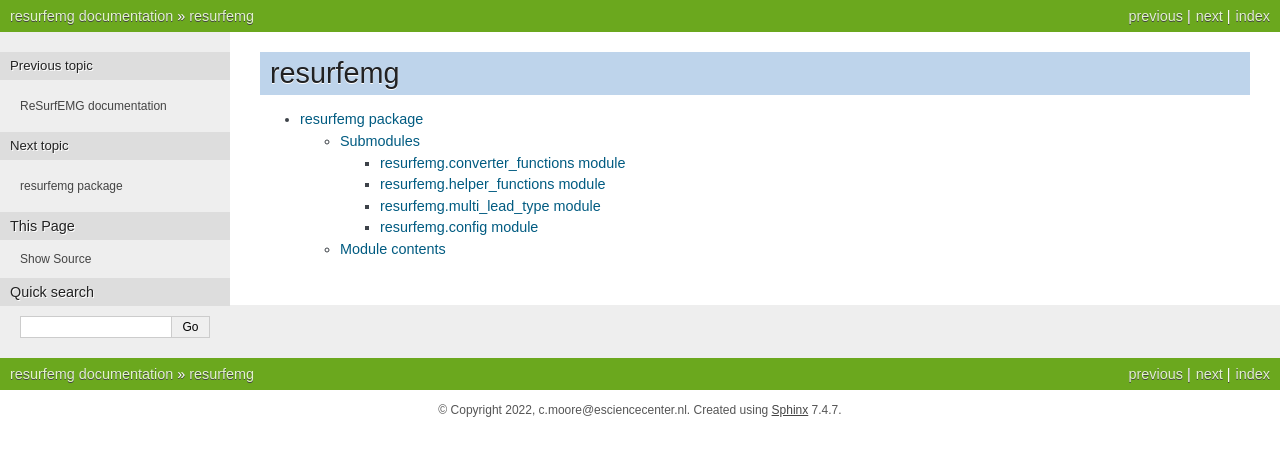
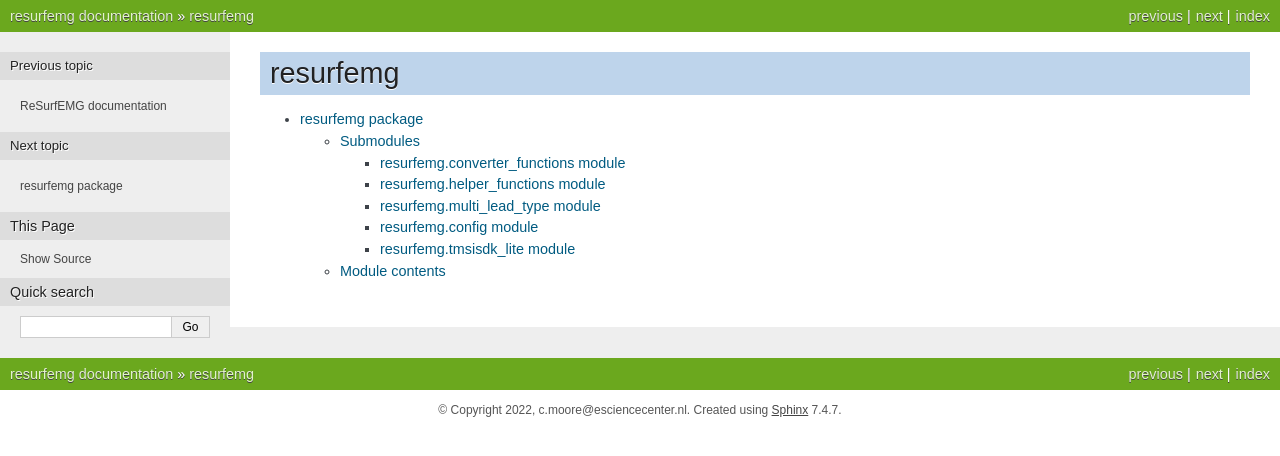
Before and after one commit to ReSurfEMG/ReSurfEMG, a Sphinx documentation site: the page built from docs/modules.rst, in a window 1280 px wide. Shown: the top 456 px of the page. Built offline with Sphinx 7.4.7, drawn with Linux system fonts in a browser that asks for light colours; formulas are drawn with MathJax 3; the version number could not be read and is left out.

Commit message:
tmsisdk_lite over to documentation

```diff
--- a/docs/resurfemg.rst
+++ b/docs/resurfemg.rst
@@ -11,6 +11,7 @@ Submodules
    resurfemg.helper_functions
    resurfemg.multi_lead_type
    resurfemg.config
+   resurfemg.tmsisdk_lite
 
 Module contents
 ---------------
--- /dev/null
+++ b/docs/resurfemg.tmsisdk_lite.rst
@@ -0,0 +1,7 @@
+resurfemg.tmsisdk\_lite module
+==================================
+
+.. automodule:: resurfemg.tmsisdk_lite
+   :members:
+   :undoc-members:
+   :show-inheritance:
```
